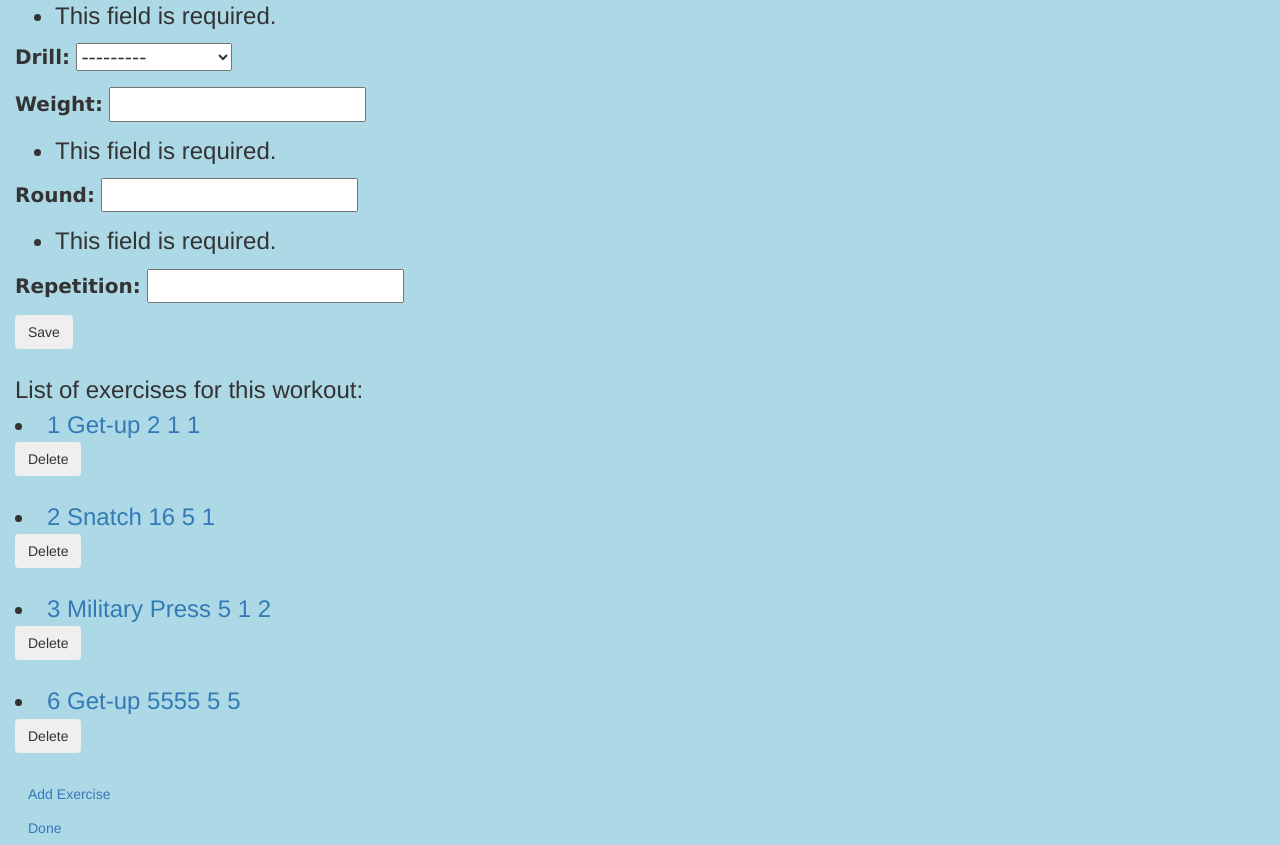
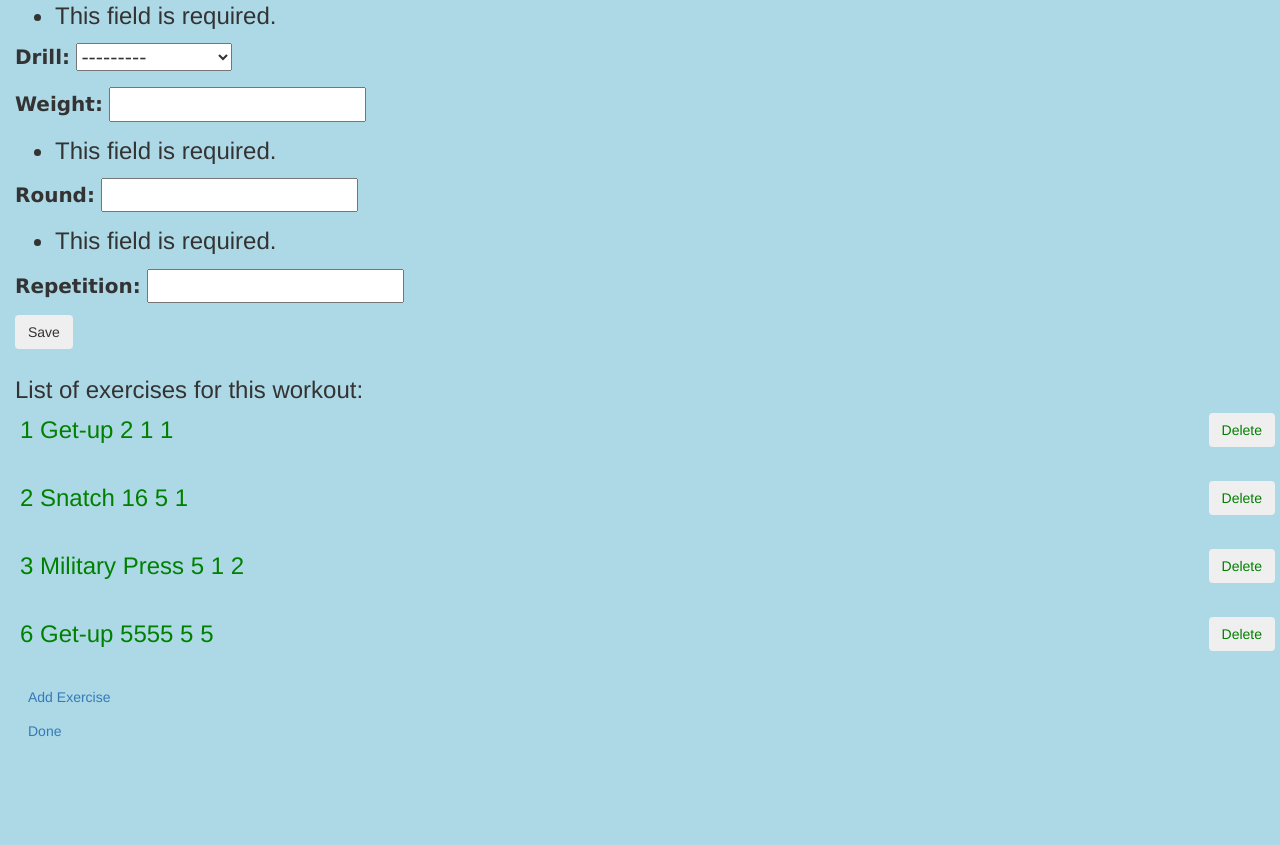
Before and after one commit to triskaVpate/exerlogger, a Django app: page /workouts/1/ in a window 1280 px wide. Shown: the part 139-984 px from the top of the page. After the commit the page ends 876 px from the top, so only its background shows below. Run offline with Django 3.2, Linux system fonts and the light colour scheme; a user stored in the database is signed in; data comes from the database, SQL or seed files in the repository; both versions use the stored data as it was after the commit; some libraries are stand-ins or nearby versions.

Commit message:
small changes to templates, backup db before custom user auth

```diff
--- a/exerlogger/static/workout/style.css
+++ b/exerlogger/static/workout/style.css
@@ -16,6 +16,21 @@
     display: flex;
     padding: 0.5rem;
     justify-content: space-around;
+}
+
+#exercises li {
+    list-style: none;
+}
+
+#exercises li a {
+    color: green;
+    display: flex;
+    padding: 0.5rem;
+    justify-content: space-between;
+}
+
+#exercises {
+    text-align: left;
 }
 
 #workouts #create_account{
--- a/templates/workout/workout_detail.html
+++ b/templates/workout/workout_detail.html
@@ -14,6 +14,7 @@
             {% endif %}
 
             <!--Show exercises for workout id-->
+            <div id="exercises" >
             List of exercises for this workout:
             {% for exercise in exercises %}
                 <li><a href="{% url 'exercise_edit' workout.id exercise.id %}">
@@ -22,14 +23,15 @@
                     {{ exercise.weight }}
                     {{ exercise.repetition }}
                     {{ exercise.round }}
-                    </a>
+
                     <form action="{% url 'delete_exercise' workout.id exercise.id %}" method="POST">
                         {% csrf_token %}
                         <input type="submit" value="Delete" class="btn btn-md btn-secondary">
                     </form>
+                </a>
                 </li>
-
             {% endfor %}
+            </div>
 
             {% if workout %}
             <a class="btn btn-md btn-secondary" href="{% url 'workout_detail' workout.id %}">Add Exercise</a>
```
Also changed, not shown: db.sqlite3.
